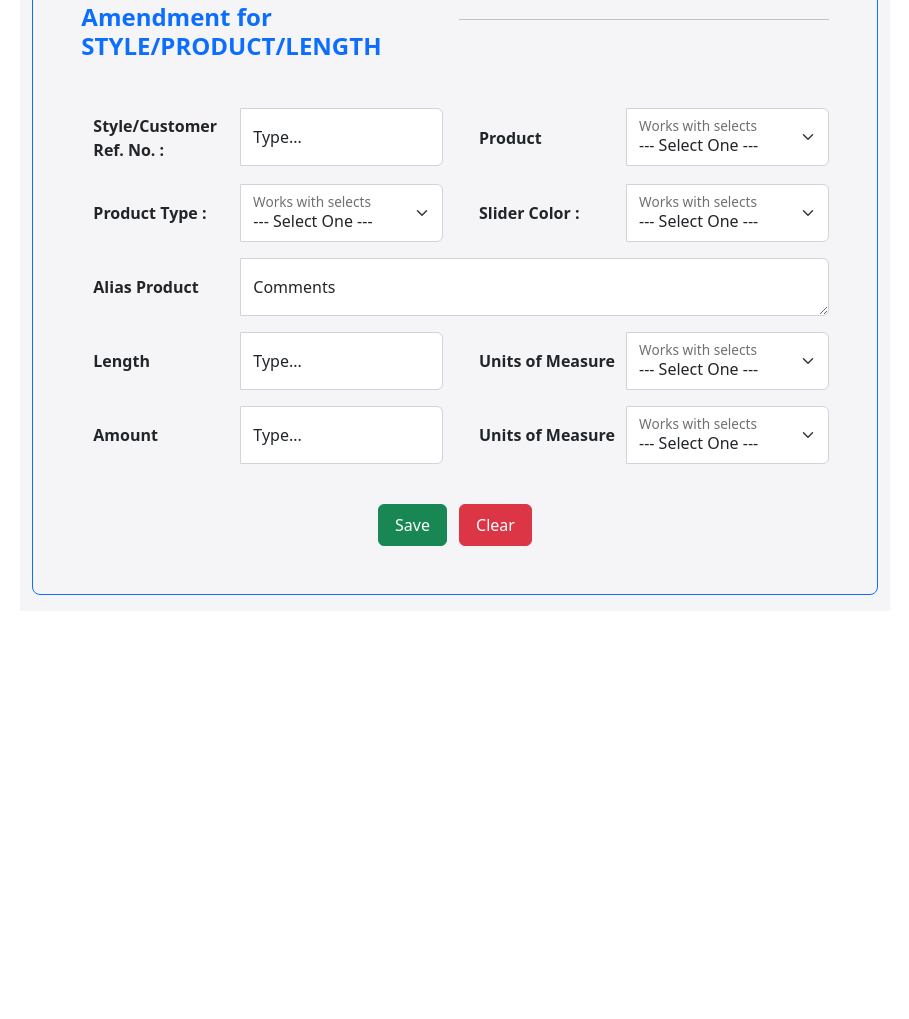
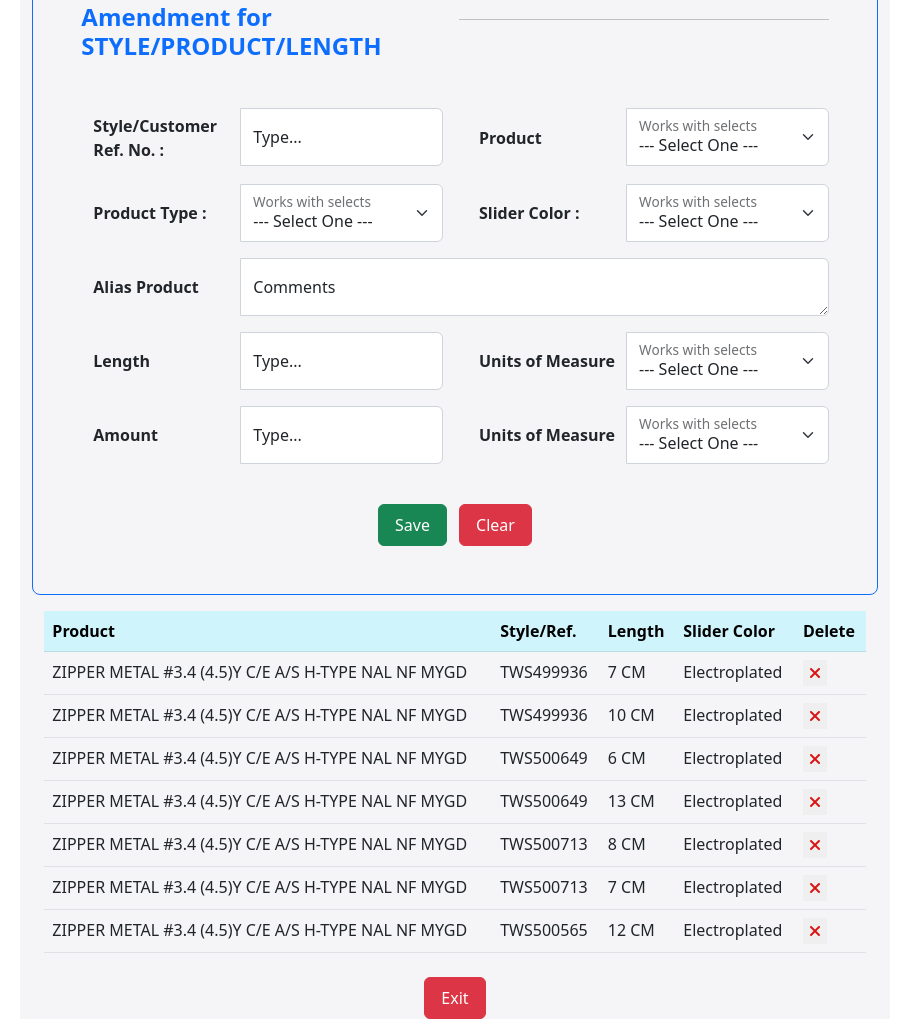
Before and after one commit to srafsan/Remodeling-Task, a plain HTML site: page sales.html in a window 1280 px wide. Shown: the part 1495-2514 px from the top of the page, without its empty margins (185-1094 px from the left). Before the commit the page ends 2106 px from the top, so only its background shows below. Drawn offline with nearby package versions, Linux system fonts and the light colour scheme.

Commit message:
Added the sales table

```diff
--- a/js/script.js
+++ b/js/script.js
@@ -0,0 +1,79 @@
+// For Sales
+
+let tableDetailsInfo = [
+    {
+        id: 1,
+        name: "ZIPPER METAL #3.4 (4.5)Y C/E A/S H-TYPE NAL NF MYGD",
+        style: "TWS499936",
+        length: 7.0,
+        color: "Electroplated",
+    },
+    {
+        id: 2,
+        name: "ZIPPER METAL #3.4 (4.5)Y C/E A/S H-TYPE NAL NF MYGD",
+        style: "TWS499936",
+        length: 10.0,
+        color: "Electroplated",
+    },
+    {
+        id: 3,
+        name: "ZIPPER METAL #3.4 (4.5)Y C/E A/S H-TYPE NAL NF MYGD",
+        style: "TWS500649",
+        length: 6.0,
+        color: "Electroplated",
+    },
+    {
+        id: 4,
+        name: "ZIPPER METAL #3.4 (4.5)Y C/E A/S H-TYPE NAL NF MYGD",
+        style: "TWS500649",
+        length: 13.0,
+        color: "Electroplated",
+    },
+    {
+        id: 5,
+        name: "ZIPPER METAL #3.4 (4.5)Y C/E A/S H-TYPE NAL NF MYGD",
+        style: "TWS500713",
+        length: 8.0,
+        color: "Electroplated",
+    },
+    {
+        id: 6,
+        name: "ZIPPER METAL #3.4 (4.5)Y C/E A/S H-TYPE NAL NF MYGD",
+        style: "TWS500713",
+        length: 7.0,
+        color: "Electroplated",
+    },
+    {
+        id: 7,
+        name: "ZIPPER METAL #3.4 (4.5)Y C/E A/S H-TYPE NAL NF MYGD",
+        style: "TWS500565",
+        length: 12.0,
+        color: "Electroplated",
+    },
+];
+
+function deleteItems(id) {
+    console.log(id);
+    tableDetailsInfo = tableDetailsInfo.filter((item) => item.id !== id);
+    displayTable(); // call a function to display the updated table
+}
+
+function displayTable() {
+    const tableBody = document.getElementById("table-details");
+    tableBody.innerHTML = "";
+    tableDetailsInfo.forEach((data) => {
+        const row = document.createElement("tr");
+        row.innerHTML = `
+      <td>${data.name}</td>
+      <td>${data.style}</td>
+      <td>${data.length} CM</td>
+      <td>${data.color}</td>
+      <td><button class="border-0" onclick="deleteItems(${data.id})"><i class="fa-solid fa-xmark" style="color: #d91212;"></i></button></td>
+    `;
+        tableBody.appendChild(row);
+    });
+}
+
+displayTable();
+
+// For Details
--- a/sales.html
+++ b/sales.html
@@ -6,6 +6,10 @@
   <meta http-equiv="X-UA-Compatible" content="IE=edge">
   <meta name="viewport" content="width=device-width, initial-scale=1.0">
   <title>Remodel</title>
+  <!-- Font Awesome CDN -->
+  <link rel="stylesheet" href="https://cdnjs.cloudflare.com/ajax/libs/font-awesome/6.4.0/css/all.min.css"
+    integrity="sha512-iecdLmaskl7CVkqkXNQ/ZH/XLlvWZOJyj7Yy7tcenmpD1ypASozpmT/E0iPtmFIB46ZmdtAc9eNBvH0H/ZpiBw=="
+    crossorigin="anonymous" referrerpolicy="no-referrer" />
   <!-- Bootstrap CSS CDN -->
   <link href="https://cdn.jsdelivr.net/npm/bootstrap@5.2.3/dist/css/bootstrap.min.css" rel="stylesheet"
     integrity="sha384-rbsA2VBKQhggwzxH7pPCaAqO46MgnOM80zW1RWuH61DGLwZJEdK2Kadq2F9CUG65" crossorigin="anonymous">
@@ -15,12 +19,12 @@
 
 <body class="row">
   <!-- Sidebar -->
-  <div class="col-4 d-flex flex-column flex-shrink-0 p-3 bg-light fixed-top" style="width: 280px;">
+  <nav class="col-4 d-flex flex-column flex-shrink-0 p-3 bg-light fixed-top" style="width: 280px;">
     <a href="./index.html" class="d-flex align-items-center mb-3 mb-md-0 me-md-auto link-dark text-decoration-none">
       <svg class="bi me-2" width="40" height="32">
         <use xlink:href="#bootstrap" />
       </svg>
-      <span class="fs-4">Sidebar</span>
+      <span class="fs-2 fw-bold">Sidebar</span>
     </a>
     <hr>
     <ul class="nav nav-pills flex-column mb-auto">
@@ -49,7 +53,9 @@
         </a>
       </li>
     </ul>
-  </div>
+  </nav>
+
+
 
   <section class="col-8 container">
     <!-- Order Enquiry -->
@@ -428,8 +434,31 @@
         </div>
       </div>
     </div>
+
+
+    <!-- Tables -->
+    <div class="container">
+      <table class="table">
+        <thead class="table-info">
+          <tr>
+            <th scope="col">Product</th>
+            <th scope="col">Style/Ref.</th>
+            <th scope="col">Length</th>
+            <th scope="col">Slider Color</th>
+            <th scope="col">Delete</th>
+          </tr>
+        </thead>
+        <tbody id="table-details">
+
+        </tbody>
+      </table>
+
+      <div class="text-center mt-4">
+        <button class="btn btn-danger py-2 px-3">Exit</button>
+      </div>
     </div>
   </section>
+
 
   <!-- Bootstrap JS CDN -->
   <script src="https://cdn.jsdelivr.net/npm/bootstrap@5.2.3/dist/js/bootstrap.bundle.min.js"
```
